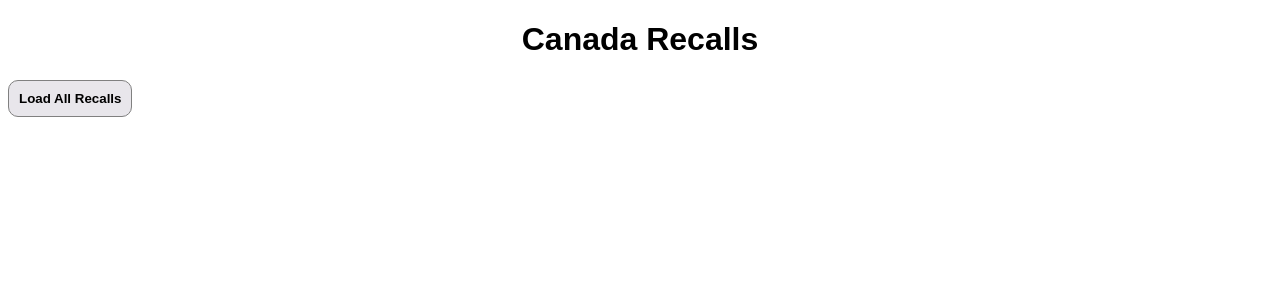
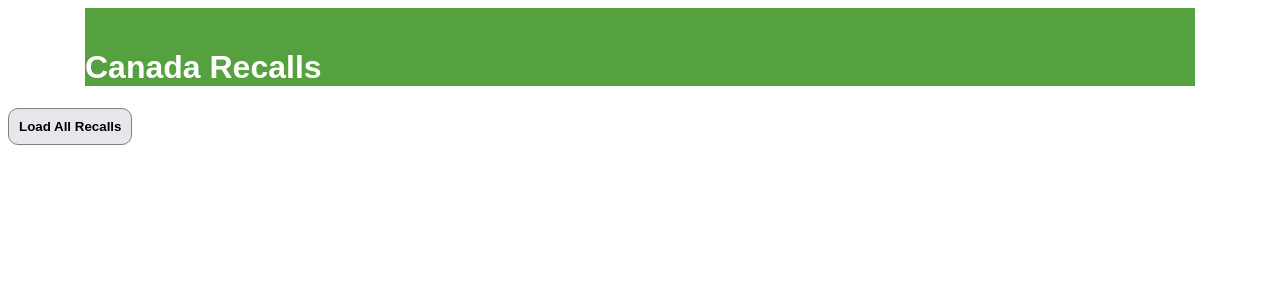
Before and after one commit to coolokawesome/recalls, a React (Vite) app in the folder canada-recalls/: page / in a window 1280 px wide. Shown: the top 300 px of the page. Built offline with nearby package versions, Linux system fonts and the light colour scheme.

Commit message:
updated stylesheets

```diff
--- a/canada-recalls/src/index.css
+++ b/canada-recalls/src/index.css
@@ -6,7 +6,11 @@ font-family: sans-serif;
 h1 {
 }
 .homepage-header {
-    text-align: center;
+    background-color: rgb(86, 161, 63);
+    text-align: start;
+    color: white;
+    padding-top: 20px;
+
 }
 h3 {
     color: #333333
@@ -21,15 +25,10 @@ h3 {
     justify-content: center;
 }
 .primary-button:hover {
-    transform: translateY(-2px);
     cursor: pointer;
     transition-duration: 0.2s;
 }
-.primary-button:disabled {
-    background-color: white;
-    color: gray;
-    cursor: not-allowed
-}
+
 .primary-button:disabled:hover {
     transform: none;
 }
@@ -45,7 +44,6 @@ h3 {
 }
 .display-item-inner {
     background-color: #f0f0f0;
-    min-height: 25vh;
     border-radius: 10px;
     padding: 3px;
     border: 1.5px solid gray;
@@ -63,3 +61,13 @@ h3 {
     color: red;
     font-weight: 800;
 }
+.searchrow {
+    margin-bottom: 50px
+}
+.searchtext {
+    font-size: smaller;
+}
+.searchbar {
+    height: 35px;
+    font-size: larger;
+}
```
